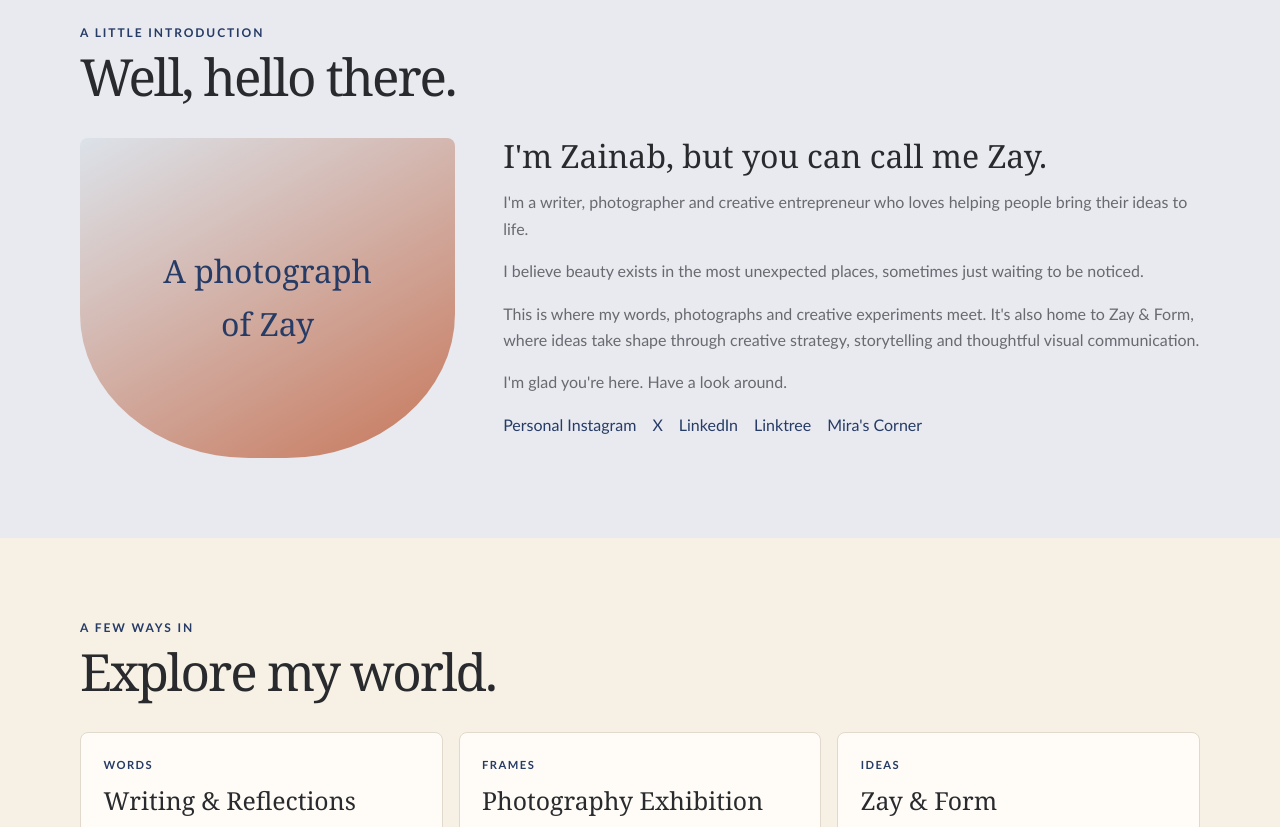
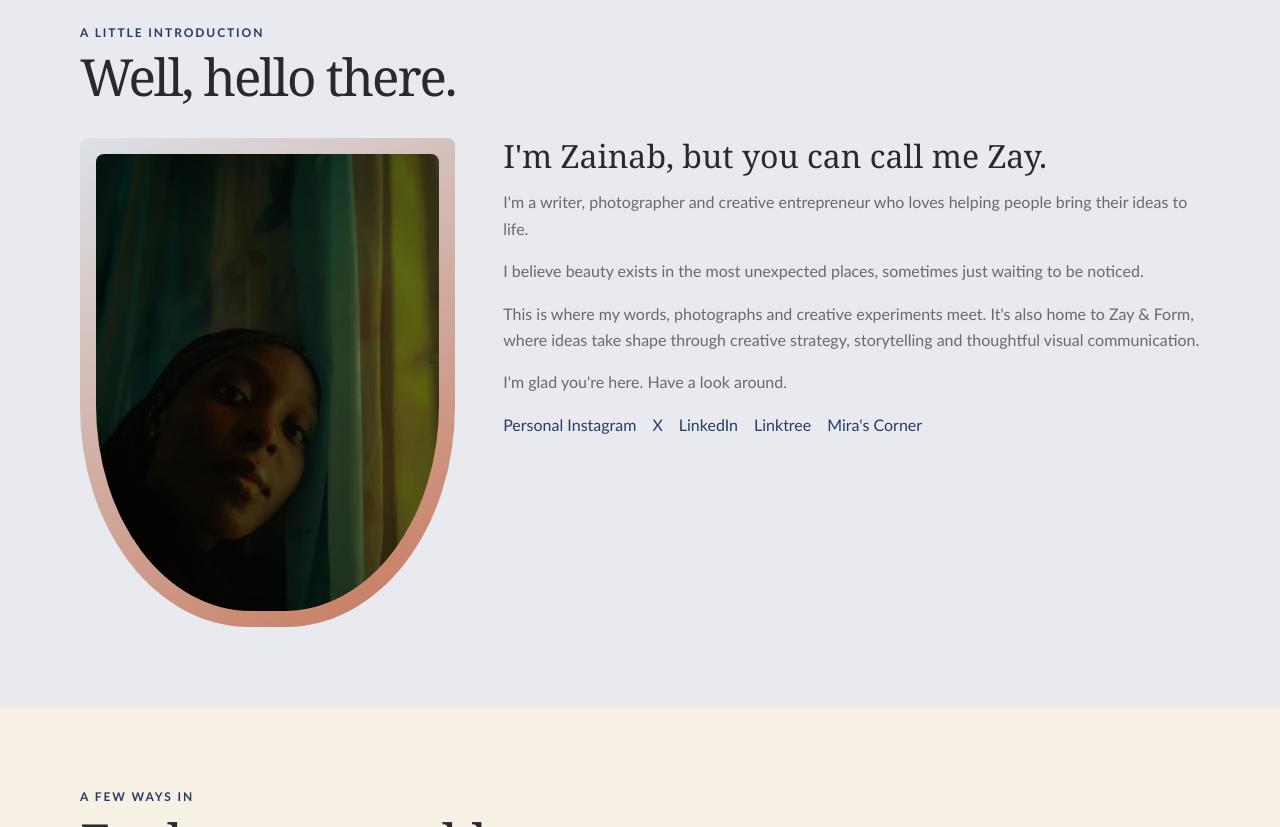
Before and after one commit to zainabajatau/zainabajatau.github.io, a plain HTML site: page index.html in a window 1280 px wide. Shown: the part 760-1587 px from the top of the page. Drawn offline with Linux system fonts and the light colour scheme.

Commit message:
Add profile image and adjust about section layout
Added a profile image for Zainab A. Jatau and updated the layout.

```diff
--- a/index.html
+++ b/index.html
@@ -193,8 +193,10 @@
       <div class="wrap">
         <div class="section-head"><div><div class="eyebrow">A little introduction</div><h2>Well, hello there.</h2></div></div>
         <div class="about-grid">
-          <div class="profile-placeholder">A photograph<br>of Zay</div>
-          <div class="about-copy"><h3>I'm Zainab, but you can call me Zay.</h3><p>I'm a writer, photographer and creative entrepreneur who loves helping people bring their ideas to life.</p><p>I believe beauty exists in the most unexpected places, sometimes just waiting to be noticed.</p><p>This is where my words, photographs and creative experiments meet. It's also home to Zay &amp; Form, where ideas take shape through creative strategy, storytelling and thoughtful visual communication.</p><p>I'm glad you're here. Have a look around.</p><div class="socials"><a href="https://www.instagram.com/_agirlzay" target="_blank" rel="noopener noreferrer">Personal Instagram</a><a href="https://x.com/zai_bukar" target="_blank" rel="noopener noreferrer">X</a><a href="https://www.linkedin.com/in/zainababubakar" target="_blank" rel="noopener noreferrer">LinkedIn</a><a href="https://linktr.ee/zainab.abubakar" target="_blank" rel="noopener noreferrer">Linktree</a><a href="https://open.substack.com/pub/zamirah?utm_source=share&utm_medium=android&r=2bulpn">Mira's Corner</a></div></div>
+          <div class="profile-placeholder">
+  <img src="IMG-20261025-WA0063.jpg" alt="Zainab A. Jatau" style="width:100%; height:100%; object-fit:cover; border-radius:inherit;">
+</div>
+    <div class="about-copy"><h3>I'm Zainab, but you can call me Zay.</h3><p>I'm a writer, photographer and creative entrepreneur who loves helping people bring their ideas to life.</p><p>I believe beauty exists in the most unexpected places, sometimes just waiting to be noticed.</p><p>This is where my words, photographs and creative experiments meet. It's also home to Zay &amp; Form, where ideas take shape through creative strategy, storytelling and thoughtful visual communication.</p><p>I'm glad you're here. Have a look around.</p><div class="socials"><a href="https://www.instagram.com/_agirlzay" target="_blank" rel="noopener noreferrer">Personal Instagram</a><a href="https://x.com/zai_bukar" target="_blank" rel="noopener noreferrer">X</a><a href="https://www.linkedin.com/in/zainababubakar" target="_blank" rel="noopener noreferrer">LinkedIn</a><a href="https://linktr.ee/zainab.abubakar" target="_blank" rel="noopener noreferrer">Linktree</a><a href="https://open.substack.com/pub/zamirah?utm_source=share&utm_medium=android&r=2bulpn">Mira's Corner</a></div></div>
         </div>
       </div>
     </section>
```
